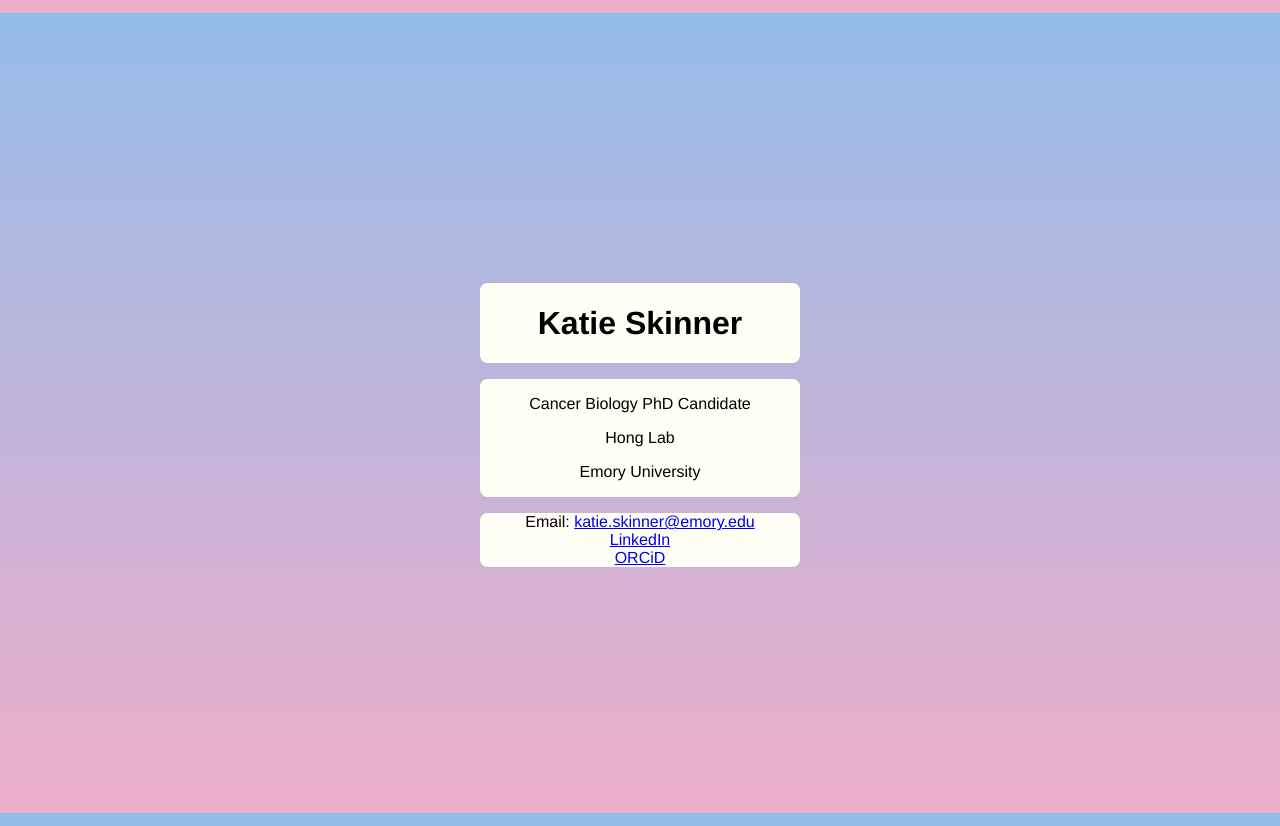
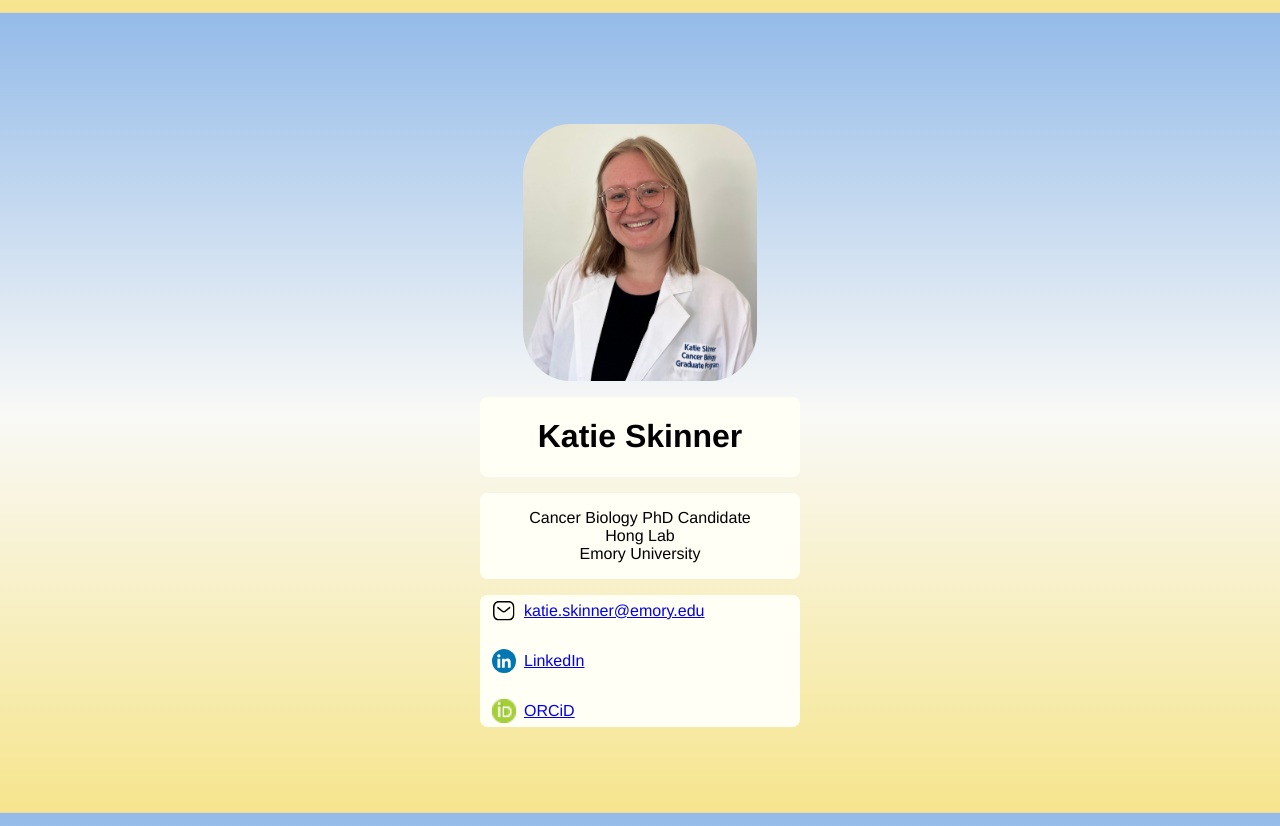
Before and after one commit to katieskinner98/katieskinner98.github.io, a plain HTML site: page index.html in a window 1280 px wide. Drawn offline with Linux system fonts and the light colour scheme.

Commit message:
Add icons; add profile photo

```diff
--- a/index.html
+++ b/index.html
@@ -14,25 +14,98 @@
     </head>
     <body>
         <div class="container">
+            <img
+                src="profile_photo/profile_photo.jpeg"
+                alt="Profile photo"
+                class="Profile"
+            />
+
             <div class="Content">
                 <h1>Katie Skinner</h1>
             </div>
 
             <div class="Content">
-                <p>Cancer Biology PhD Candidate</p>
-                <p>Hong Lab</p>
-                <p>Emory University</p>
+                <p>
+                    Cancer Biology PhD Candidate <br />
+                    Hong Lab <br />
+                    Emory University
+                </p>
             </div>
 
             <div class="Content">
-                Email:
-                <a href="mailto:katie.skinner@emory.edu"
-                    >katie.skinner@emory.edu</a
-                ><br />
-                <a href="https://www.linkedin.com/in/katie-skinner-0b6b76151"
-                    >LinkedIn</a
-                ><br />
-                <a href="https://orcid.org/0000-0003-2113-0464">ORCiD</a>
+                <div class="Icons">
+                    <svg
+                        width="24"
+                        height="24"
+                        viewBox="0 0 24 24"
+                        fill="none"
+                        xmlns="http://www.w3.org/2000/svg"
+                    >
+                        <path
+                            fill-rule="evenodd"
+                            clip-rule="evenodd"
+                            d="M11.7767 13.4647C11.1077 13.4647 10.4407 13.2437 9.88273 12.8017L5.39773 9.18574C5.07473 8.92574 5.02473 8.45274 5.28373 8.13074C5.54473 7.80974 6.01673 7.75874 6.33873 8.01774L10.8197 11.6297C11.3827 12.0757 12.1757 12.0757 12.7427 11.6257L17.1787 8.01974C17.5007 7.75674 17.9727 7.80674 18.2347 8.12874C18.4957 8.44974 18.4467 8.92174 18.1257 9.18374L13.6817 12.7957C13.1197 13.2417 12.4477 13.4647 11.7767 13.4647Z"
+                            fill="#000000"
+                            class="duration-500"
+                        ></path>
+                        <mask
+                            id="mask0_922_2245"
+                            maskUnits="userSpaceOnUse"
+                            x="1"
+                            y="2"
+                            width="22"
+                            height="20"
+                        >
+                            <path
+                                fill-rule="evenodd"
+                                clip-rule="evenodd"
+                                d="M1 2H22.4999V21.5H1V2Z"
+                                fill="white"
+                            ></path>
+                        </mask>
+                        <g mask="url(#mask0_922_2245)">
+                            <path
+                                fill-rule="evenodd"
+                                clip-rule="evenodd"
+                                d="M6.839 20H16.659C16.661 19.998 16.669 20 16.675 20C17.816 20 18.828 19.592 19.604 18.817C20.505 17.92 21 16.631 21 15.188V8.32C21 5.527 19.174 3.5 16.659 3.5H6.841C4.326 3.5 2.5 5.527 2.5 8.32V15.188C2.5 16.631 2.996 17.92 3.896 18.817C4.672 19.592 5.685 20 6.825 20H6.839ZM6.822 21.5C5.279 21.5 3.901 20.94 2.837 19.88C1.652 18.698 1 17.032 1 15.188V8.32C1 4.717 3.511 2 6.841 2H16.659C19.989 2 22.5 4.717 22.5 8.32V15.188C22.5 17.032 21.848 18.698 20.663 19.88C19.6 20.939 18.221 21.5 16.675 21.5H16.659H6.841H6.822Z"
+                                fill="#000000"
+                                class="duration-500"
+                            ></path>
+                        </g>
+                    </svg>
+
+                    <a href="mailto:katie.skinner@emory.edu"
+                        >katie.skinner@emory.edu</a
+                    >
+                </div>
+                <br />
+                <div class="Icons">
+                    <img
+                        src="icons/linkedin.svg"
+                        alt="LinkedIn"
+                        ,
+                        height="24"
+                        ,
+                        width="24"
+                    />
+
+                    <a
+                        href="https://www.linkedin.com/in/katie-skinner-0b6b76151"
+                        >LinkedIn</a
+                    >
+                </div>
+                <br />
+                <div class="Icons">
+                    <img
+                        src="icons/orcid.webp"
+                        alt="ORCID"
+                        ,
+                        height="24"
+                        ,
+                        width="24"
+                    />
+                    <a href="https://orcid.org/0000-0003-2113-0464">ORCiD</a>
+                </div>
             </div>
         </div>
     </body>
--- a/style.css
+++ b/style.css
@@ -9,7 +9,8 @@ body {
     background: linear-gradient(
         180deg,
         rgba(148, 187, 233, 1) 0%,
-        rgba(238, 174, 202, 1) 100%
+        rgba(249, 249, 247, 1) 50%,
+        rgba(246, 229, 141, 1) 100%
     );
     background-repeat: no-repeat;
     background-attachment: fixed;
@@ -37,3 +38,16 @@ body {
     min-width: 25vw; /* scale with screen size, no smaller than this */
     max-width: 50vw; /* optional: cap size */
 }
+
+.Icons {
+    display: flex;
+    align-items: center;
+    gap: 0.5rem;
+    padding: 0.25em 0 0.25em 0.75em;
+}
+
+.Profile {
+    width: 234.2px;
+    height: 256.8px;
+    border-radius: 20%;
+}
```
Also changed, not shown: icons/linkedin.svg (added), icons/orcid.webp (added), profile_photo/profile_photo.jpeg (added).
